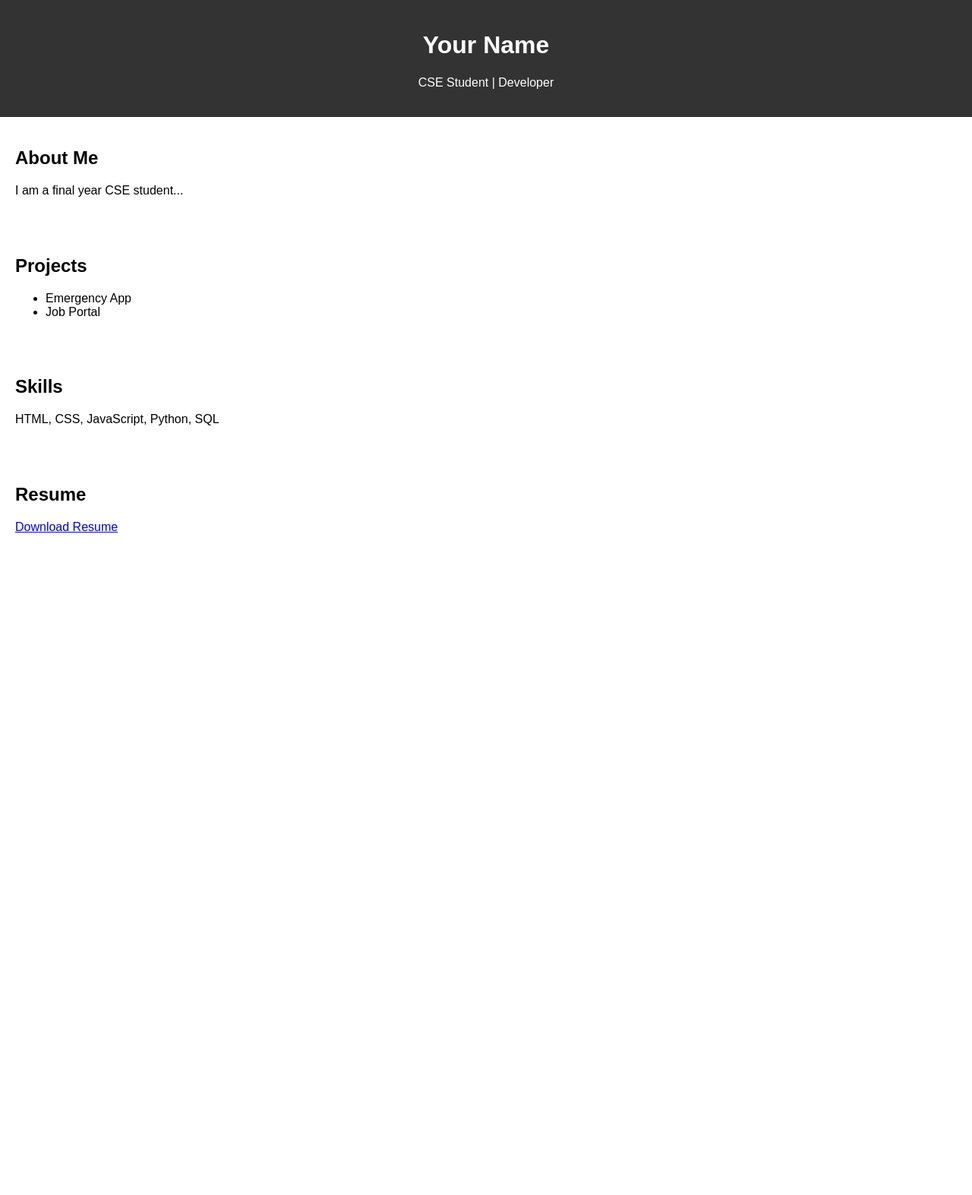
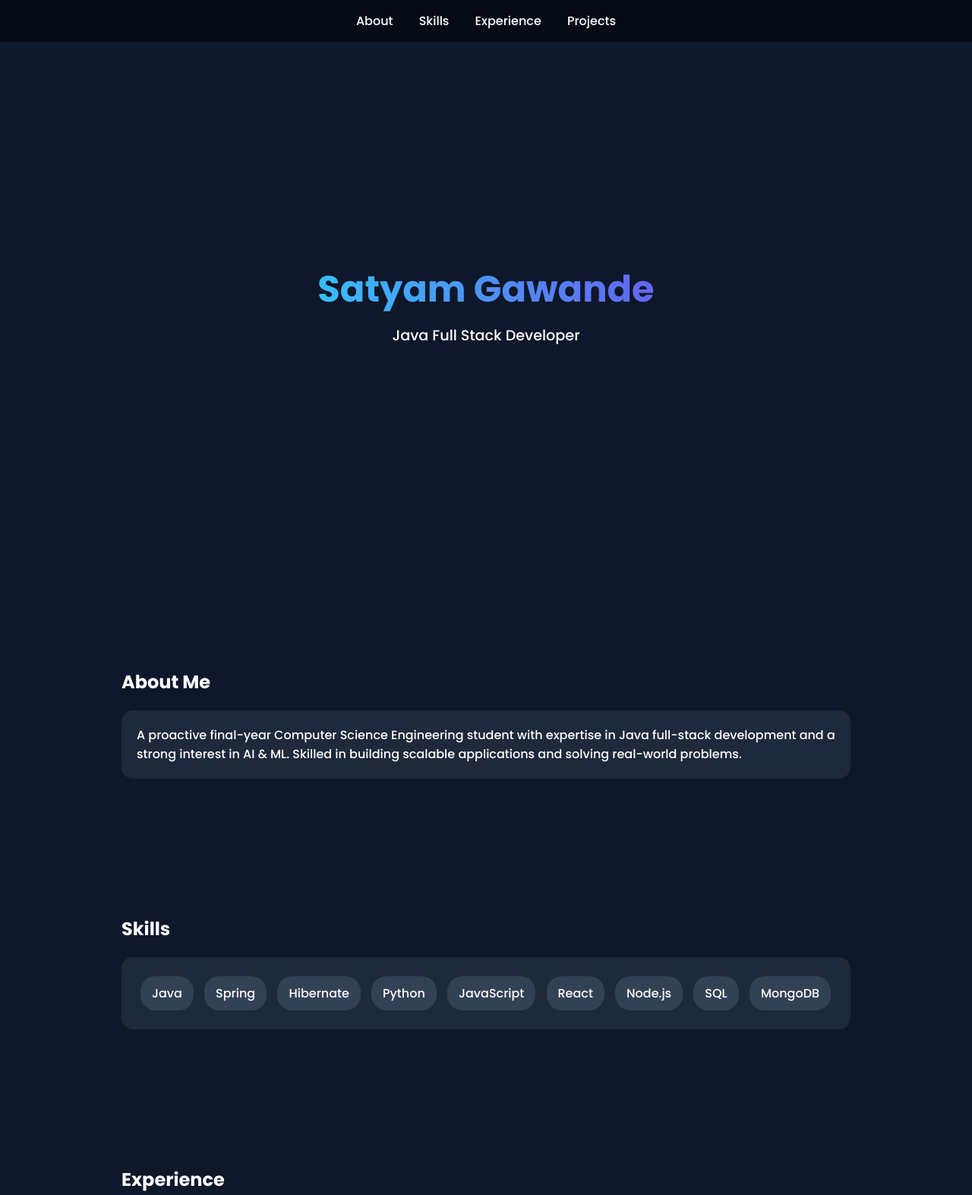
Before and after one commit to Satyapatil2611/satyapatil2611.github.io, a plain HTML site: page index.html in a window 1280 px wide. Shown: the top 1573 px of the page at 76% size. Before the commit the page ends 800 px from the top, so only its background shows below. Drawn offline with Linux system fonts and the light colour scheme.

Commit message:
Update index.html

```diff
--- a/index.html
+++ b/index.html
@@ -1,43 +1,224 @@
 <!DOCTYPE html>
-<html>
+<html lang="en">
 <head>
-  <title>My Portfolio</title>
-  <style>
-    body { font-family: Arial; margin: 0; }
-    header { background: #333; color: white; padding: 20px; text-align: center; }
-    section { padding: 20px; }
-  </style>
+<meta charset="UTF-8">
+<meta name="viewport" content="width=device-width, initial-scale=1.0">
+<title>Satyam Gawande | Portfolio</title>
+
+<link href="https://fonts.googleapis.com/css2?family=Poppins:wght@300;500;700&display=swap" rel="stylesheet">
+
+<style>
+*{
+    margin:0;
+    padding:0;
+    box-sizing:border-box;
+    font-family:'Poppins', sans-serif;
+}
+
+body{
+    background:#0f172a;
+    color:white;
+    overflow-x:hidden;
+}
+
+/* NAVBAR */
+nav{
+    position:fixed;
+    width:100%;
+    background:rgba(0,0,0,0.5);
+    backdrop-filter:blur(10px);
+    padding:15px;
+    text-align:center;
+    z-index:1000;
+}
+
+nav a{
+    color:white;
+    margin:0 15px;
+    text-decoration:none;
+    transition:0.3s;
+}
+
+nav a:hover{
+    color:#38bdf8;
+}
+
+/* HERO */
+.hero{
+    height:100vh;
+    display:flex;
+    justify-content:center;
+    align-items:center;
+    flex-direction:column;
+    text-align:center;
+    animation:fadeIn 2s ease-in-out;
+}
+
+.hero h1{
+    font-size:3rem;
+    background:linear-gradient(90deg,#38bdf8,#6366f1);
+    -webkit-background-clip:text;
+    color:transparent;
+}
+
+.hero p{
+    margin-top:10px;
+    font-size:1.2rem;
+}
+
+/* SECTION */
+section{
+    padding:80px 20px;
+    max-width:1000px;
+    margin:auto;
+}
+
+/* CARDS */
+.card{
+    background:#1e293b;
+    padding:20px;
+    margin:20px 0;
+    border-radius:15px;
+    transition:0.4s;
+    transform:translateY(50px);
+    opacity:0;
+}
+
+.card:hover{
+    transform:scale(1.05);
+    box-shadow:0 0 20px #38bdf8;
+}
+
+/* SKILLS */
+.skills span{
+    display:inline-block;
+    background:#334155;
+    margin:5px;
+    padding:10px 15px;
+    border-radius:20px;
+    transition:0.3s;
+}
+
+.skills span:hover{
+    background:#38bdf8;
+}
+
+/* PROJECT (EMPTY) */
+.project-box{
+    height:150px;
+    border:2px dashed #38bdf8;
+    display:flex;
+    align-items:center;
+    justify-content:center;
+    border-radius:10px;
+    opacity:0.5;
+}
+
+/* ANIMATION */
+@keyframes fadeIn{
+    from{opacity:0;}
+    to{opacity:1;}
+}
+
+.show{
+    transform:translateY(0);
+    opacity:1;
+    transition:1s;
+}
+
+/* FOOTER */
+footer{
+    text-align:center;
+    padding:20px;
+    background:#020617;
+}
+</style>
 </head>
 
 <body>
 
-<header>
-  <h1>Your Name</h1>
-  <p>CSE Student | Developer</p>
-</header>
+<nav>
+    <a href="#about">About</a>
+    <a href="#skills">Skills</a>
+    <a href="#experience">Experience</a>
+    <a href="#projects">Projects</a>
+</nav>
 
-<section>
-  <h2>About Me</h2>
-  <p>I am a final year CSE student...</p>
+<div class="hero">
+    <h1>Satyam Gawande</h1>
+    <p>Java Full Stack Developer</p>
+</div>
+
+<section id="about">
+    <h2>About Me</h2>
+    <div class="card">
+        <p>
+        A proactive final-year Computer Science Engineering student with expertise in Java full-stack development
+        and a strong interest in AI & ML. Skilled in building scalable applications and solving real-world problems.
+        </p>
+    </div>
 </section>
 
-<section>
-  <h2>Projects</h2>
-  <ul>
-    <li>Emergency App</li>
-    <li>Job Portal</li>
-  </ul>
+<section id="skills">
+    <h2>Skills</h2>
+    <div class="card skills">
+        <span>Java</span>
+        <span>Spring</span>
+        <span>Hibernate</span>
+        <span>Python</span>
+        <span>JavaScript</span>
+        <span>React</span>
+        <span>Node.js</span>
+        <span>SQL</span>
+        <span>MongoDB</span>
+    </div>
 </section>
 
-<section>
-  <h2>Skills</h2>
-  <p>HTML, CSS, JavaScript, Python, SQL</p>
+<section id="experience">
+    <h2>Experience</h2>
+
+    <div class="card">
+        <h3>AI & ML Intern - YBI Foundation</h3>
+        <p>Worked on machine learning models, NLP tasks, TensorFlow & PyTorch.</p>
+    </div>
+
+    <div class="card">
+        <h3>AI Intern - Future Point Technologies</h3>
+        <p>Built ML models, data preprocessing, prediction systems.</p>
+    </div>
+
+    <div class="card">
+        <h3>Web Development Intern</h3>
+        <p>Developed responsive websites using HTML, CSS, JavaScript.</p>
+    </div>
+
 </section>
 
-<section>
-  <h2>Resume</h2>
-  <a href="resume.pdf" download>Download Resume</a>
+<section id="projects">
+    <h2>Projects</h2>
+
+    <div class="card project-box">
+        <p>🚧 Projects coming soon...</p>
+    </div>
+
 </section>
+
+<footer>
+    <p>© 2026 Satyam Gawande</p>
+</footer>
+
+<script>
+const cards = document.querySelectorAll('.card');
+
+window.addEventListener('scroll', () => {
+    cards.forEach(card => {
+        const top = card.getBoundingClientRect().top;
+        if(top < window.innerHeight - 50){
+            card.classList.add('show');
+        }
+    });
+});
+</script>
 
 </body>
 </html>
```
